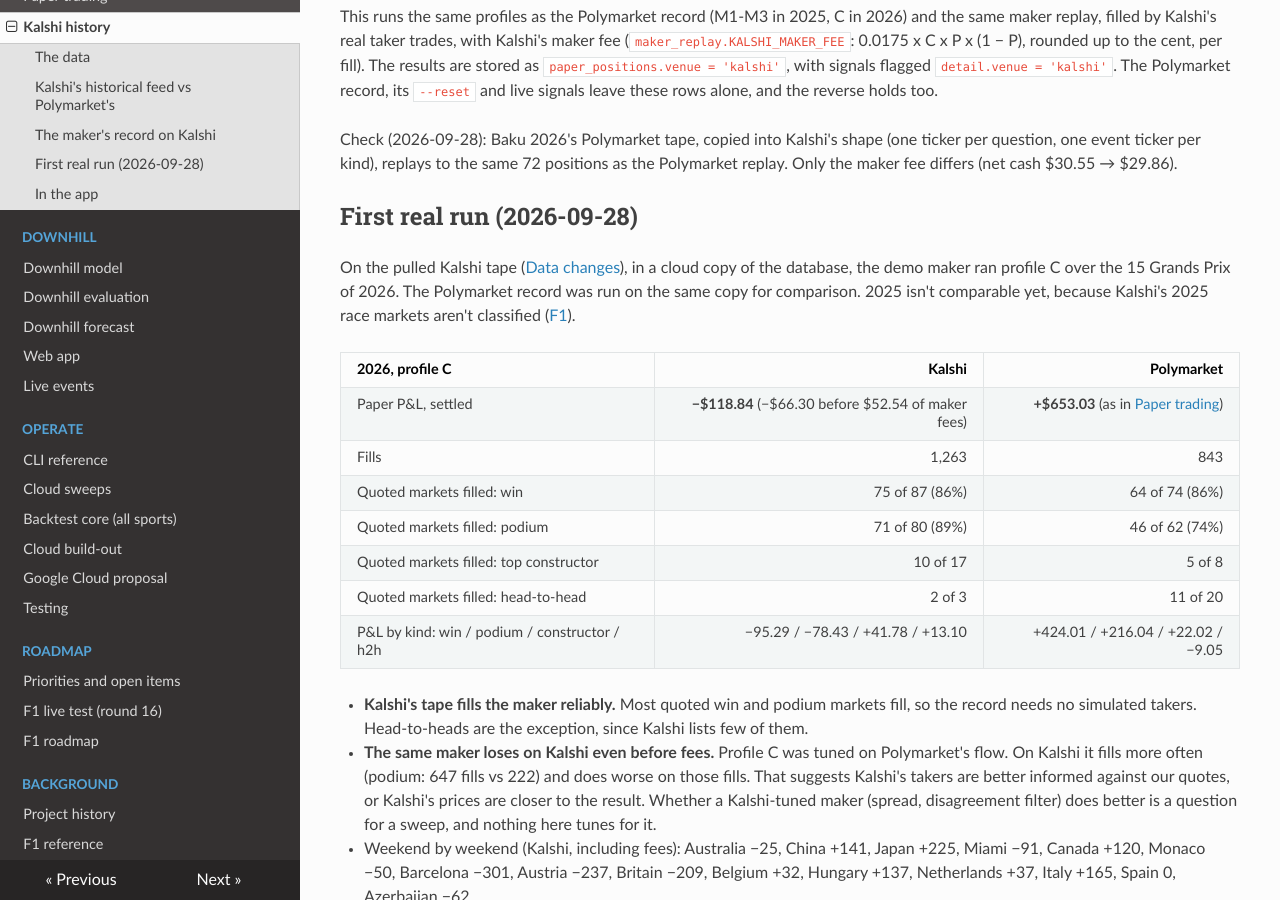
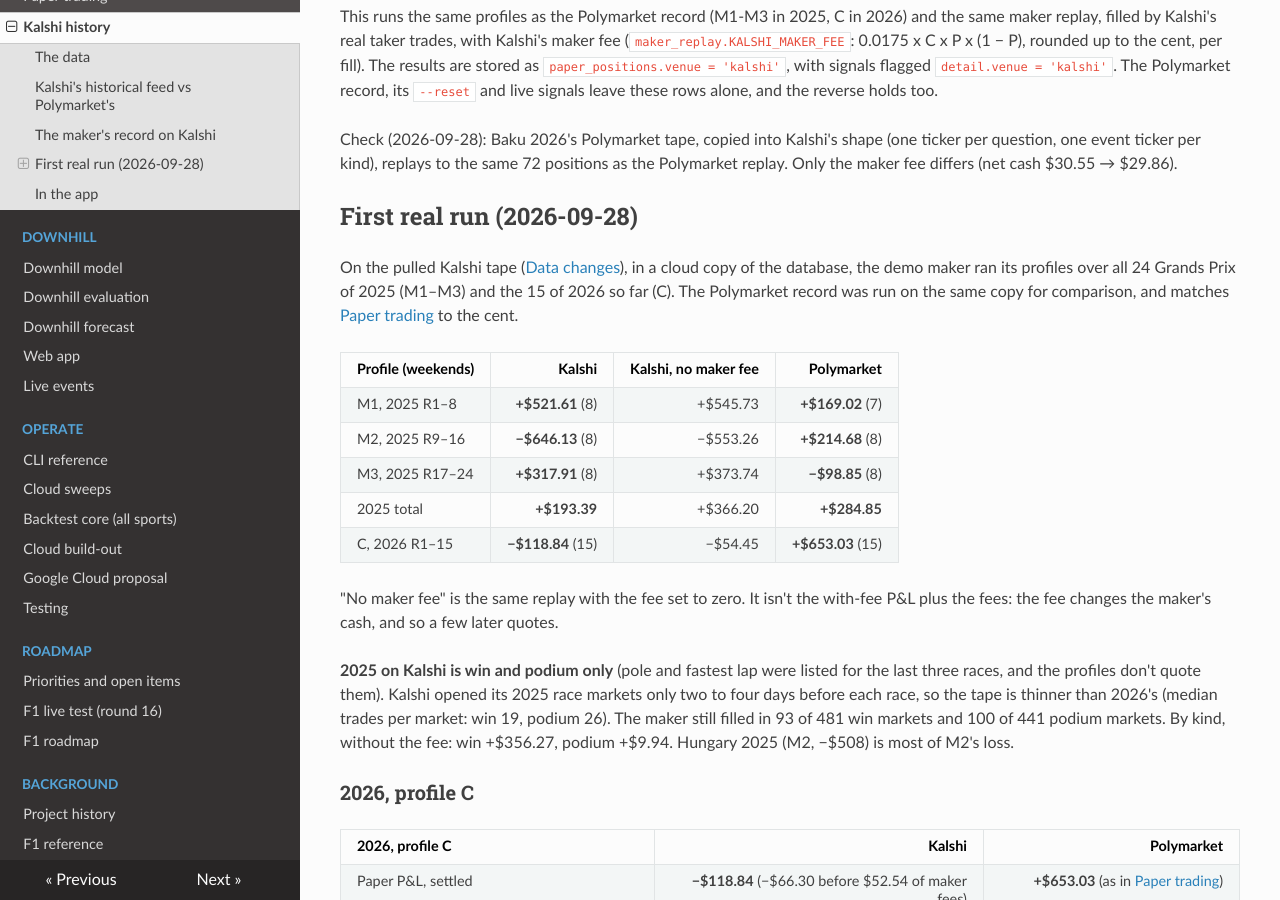
Before and after one commit to lalligagger/racinglines-public, an MkDocs documentation site: the page built from docs/kalshi-history.md, in a window 1280 px wide and 900 px high, scrolled down 1012 px. Built offline with MkDocs 1.6.1, drawn with Linux system fonts in a browser that asks for light colours; nearby versions of some CDN libraries.

Commit message:
Kalshi history: the maker's 2025 record on Kalshi
Co-Authored-By: Claude Opus 5.5 <noreply@anthropic.com>
Claude-Session: https://claude.ai/code/session_01Vj7f358jsfTa2NFkB5P9Vz

```diff
--- a/docs/kalshi-history.md
+++ b/docs/kalshi-history.md
@@ -52,8 +52,27 @@ ticker per kind), replays to the same 72 positions as the Polymarket replay. Onl
 ## First real run (2026-09-28)
 
 On the pulled Kalshi tape ([Data changes](data-changes.md)), in a cloud copy of the database, the demo maker ran
-profile C over the 15 Grands Prix of 2026. The Polymarket record was run on the same copy for comparison. 2025
-isn't comparable yet, because Kalshi's 2025 race markets aren't classified ([F1](f1.md#kalshi-alignment)).
+its profiles over all 24 Grands Prix of 2025 (M1–M3) and the 15 of 2026 so far (C). The Polymarket record was run
+on the same copy for comparison, and matches [Paper trading](paper-trading.md) to the cent.
+
+| Profile (weekends) | Kalshi | Kalshi, no maker fee | Polymarket |
+|---|---:|---:|---:|
+| M1, 2025 R1–8 | **+$521.61** (8) | +$545.73 | **+$169.02** (7) |
+| M2, 2025 R9–16 | **−$646.13** (8) | −$553.26 | **+$214.68** (8) |
+| M3, 2025 R17–24 | **+$317.91** (8) | +$373.74 | **−$98.85** (8) |
+| 2025 total | **+$193.39** | +$366.20 | **+$284.85** |
+| C, 2026 R1–15 | **−$118.84** (15) | −$54.45 | **+$653.03** (15) |
+
+"No maker fee" is the same replay with the fee set to zero. It isn't the with-fee P&L plus the fees: the fee
+changes the maker's cash, and so a few later quotes.
+
+**2025 on Kalshi is win and podium only** (pole and fastest lap were listed for the last three races, and the
+profiles don't quote them). Kalshi opened its 2025 race markets only two to four days before each race, so the
+tape is thinner than 2026's (median trades per market: win 19, podium 26). The maker still filled in 93 of 481
+win markets and 100 of 441 podium markets. By kind, without the fee: win +$356.27,
+podium +$9.94. Hungary 2025 (M2, −$508) is most of M2's loss.
+
+### 2026, profile C
 
 | 2026, profile C | Kalshi | Polymarket |
 |---|---:|---:|
```
